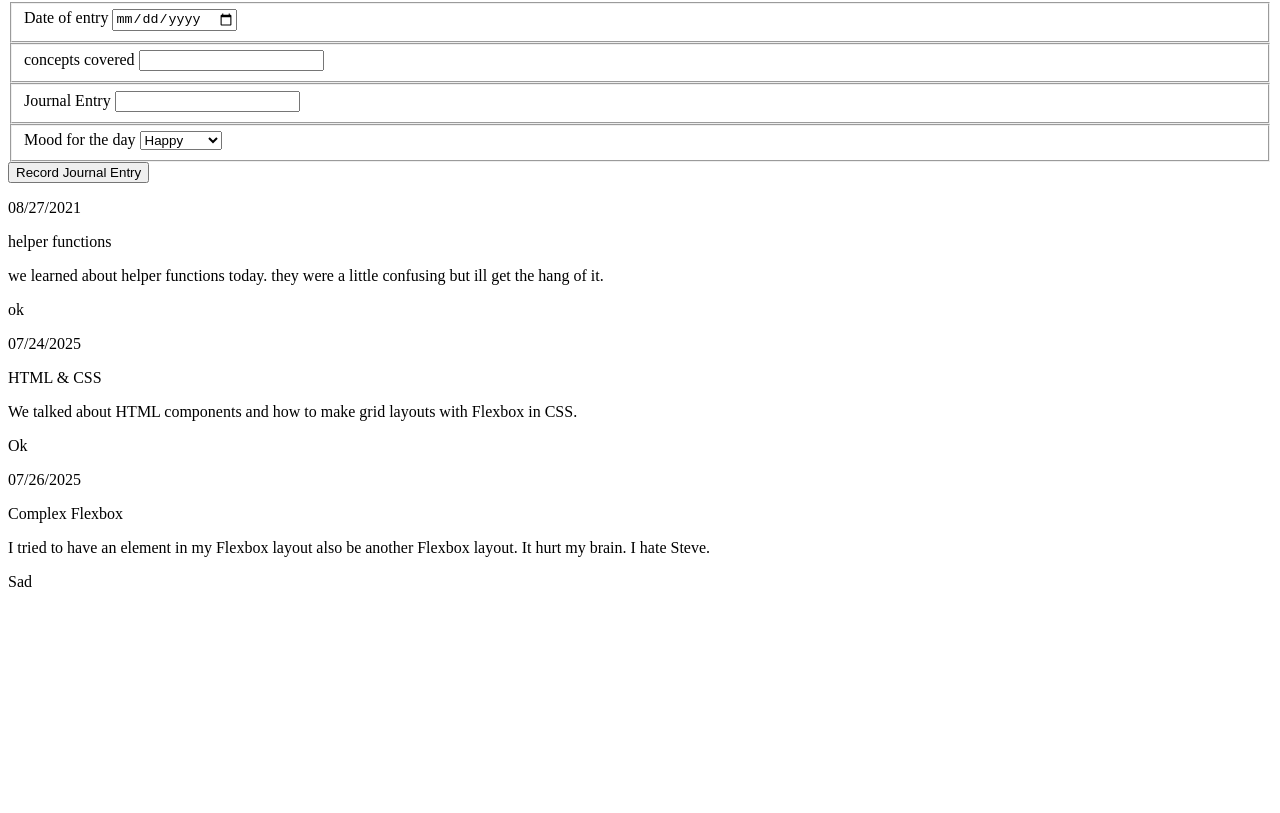
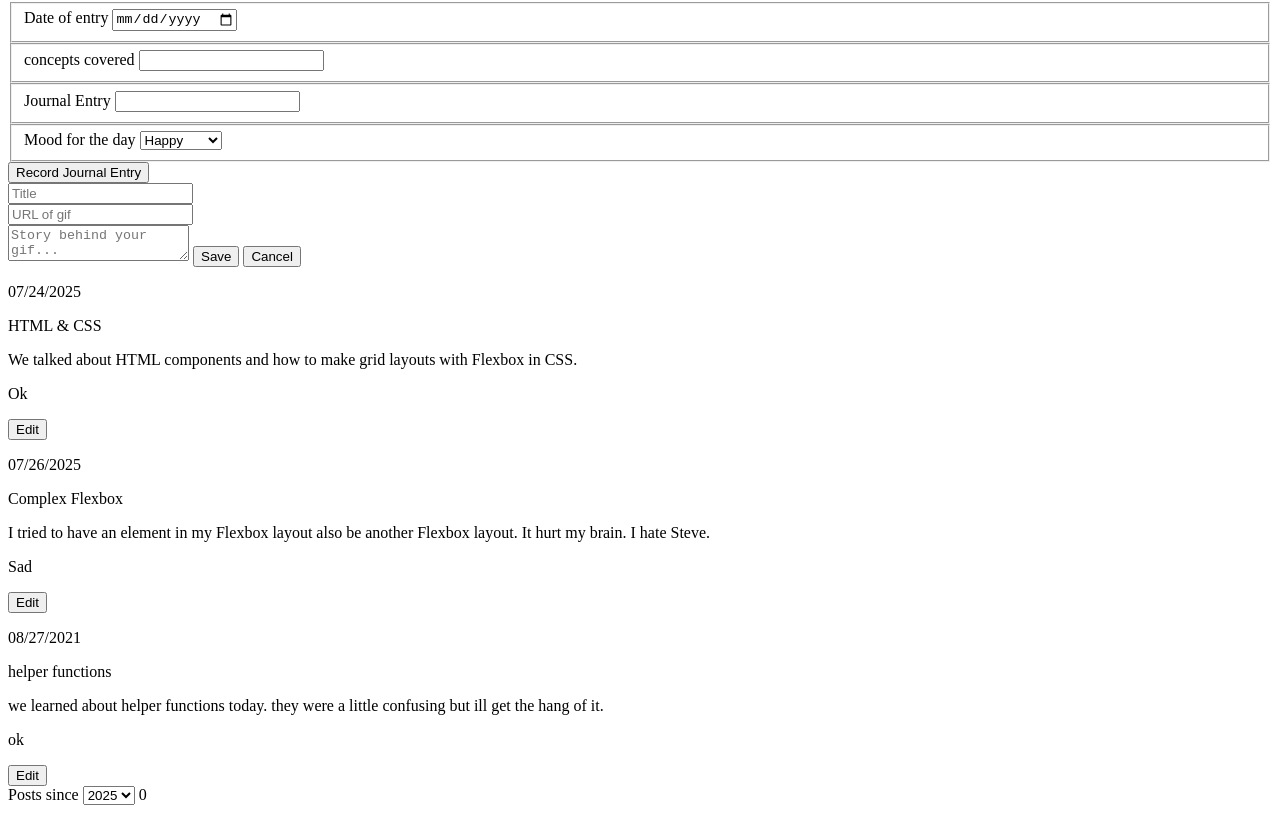
Before and after one commit to householdgenius/daily-journal, a plain HTML site: page index.html in a window 1280 px wide. Shown: the part 138-951 px from the top of the page. Before the commit the page ends 800 px from the top, so only its background shows below. Drawn offline with Linux system fonts and the light colour scheme; no server answers.

Commit message:
journal code now up to date

```diff
--- a/index.html
+++ b/index.html
@@ -16,7 +16,7 @@
             <h1>Emily's Daily Journal</h1>
         </section>
         <h2>Daily Journal</h2>
-        <section class="forms">
+        <section class="newPost">
         <form action="">
             <fieldset>
                 <label for="JournalDate">Date of entry</label>
@@ -53,10 +53,10 @@
         </section>
         <section><button>Record Journal Entry</button></section>
         <section class="entryLog">
-            <!--list thing goes here -->
+          <div class="entryList"></div>
         </section>
     </main>
-    <footer>
+    <footer class="footer">
 
     </footer>
 
--- a/scripts/dataManager.js
+++ b/scripts/dataManager.js
@@ -1,3 +1,15 @@
+
+
+let journalArray = [];
+
+export const journal = () => {
+  //Best practice: we don't want to alter the original state, so
+  //make a copy of it and then return it
+  //The spread operator makes this quick work
+  return [...journalArray];
+}
+
+
 export const getJournalEntries = () => {
 
     return fetch("http://localhost:8088/posts")
@@ -7,3 +19,15 @@ export const getJournalEntries = () => {
         return parsedResponse;
     })
 }
+
+export const createPost = postObj => {
+    return fetch("http://localhost:8088/posts", {
+        method: "POST",
+        headers: {
+            "Content-Type": "application/json"
+        },
+        body: JSON.stringify(postObj)
+
+    })
+        .then(response => response.json())
+  }
--- /dev/null
+++ b/scripts/footer.js
@@ -0,0 +1,22 @@
+export const Footer = () => {
+
+    // HTML to be returned to GiffyGram component
+    return `
+        <footer class="footer">
+            <div class="footer__item">
+                Posts since <select id="yearSelection">
+                <option>2025</option>
+                <option>2024</option>
+                <option>2023</option>
+                <option>2022</option>
+                <option>2021</option>
+                    <option>2020</option>
+                    <option>2019</option>
+                    <option>2018</option>
+                    <option>2017</option>
+                </select>
+                <span id="postCount">0</span>
+            </div>
+        </footer>
+    `
+}
--- a/scripts/journalData.js
+++ b/scripts/journalData.js
@@ -11,21 +11,21 @@ export const journalArray = () => { }
 const journal = [
     {
         id: 1,
-        date: "07/24/2025",
+        timestamp: "07/24/2025",
         concept: "HTML & CSS",
         entry: "We talked about HTML components and how to make grid layouts with Flexbox in CSS.",
         mood: "Ok"
     },
     {
         id: 2,
-        date: "07/26/2025",
+        timestamp: "07/26/2025",
         concept: "Complex Flexbox",
         entry: "I tried to have an element in my Flexbox layout also be another Flexbox layout. It hurt my brain. I hate Steve.",
         mood: "Sad"
     },
     {
         id: 3,
-        date: "08/27/2021",
+        timestamp: "08/27/2021",
         concept: "helper functions",
         entry: "we learned about helper functions today. they were a little confusing but ill get the hang of it.",
         mood: "ok"
--- a/scripts/journalEntry.js
+++ b/scripts/journalEntry.js
@@ -6,10 +6,39 @@
 export const JournalEntryComponent = (entry) => {
     return `
         <section>
-        <p id="date" class="entryDate">${entry.date}</p>
+        <p id="date" class="entryDate">${entry.timestamp}</p>
         <p id="concept" class="entryConcept">${entry.concept}</p>
         <p id="entry" class="journalEntry">${entry.entry}</p>
          <p id="mood" class="entryMood">${entry.mood}</p>
+         <div><button id="edit--${entry.id}">Edit</button></div>
         </section>
     `
 }
+
+export const postEntry = () => {
+    return `
+    <div class="newPost">
+        <div>
+            <input value=""
+                   name="postTitle"
+                   class="newPost__input"
+                   type="text"
+                   placeholder="Title" />
+        </div>
+        <div>
+            <input value=""
+                   name="postURL"
+                   class="newPost__input"
+                   type="text"
+                   placeholder="URL of gif" />
+        </div>
+
+        <textarea name="postDescription"
+            class="newPost__input newPost__description"
+            placeholder="Story behind your gif..."></textarea>
+
+        <button id="newPost__submit">Save</button>
+        <button id="newPost__cancel">Cancel</button>
+    </div>
+    `
+}
--- a/scripts/journalEntryList.js
+++ b/scripts/journalEntryList.js
@@ -34,3 +34,13 @@ export const oneEntryComponent = () => {
     }
     oneLog.innerHTML += listHTMLrepresentation
 }
+
+export const entryList = (allEntries) => {
+	let entryHTML = "";
+		//Loop over the array of posts and for each one, invoke the Post component which returns HTML representation
+		for (const entryObject of allEntries) {
+			//what is a postObject?
+			entryHTML += JournalEntryComponent(entryObject)
+		}
+		return entryHTML;
+}
--- a/scripts/main.js
+++ b/scripts/main.js
@@ -1,7 +1,7 @@
-import { EntryListComponent } from "./journalEntryList.js";
-import {getJournalEntries} from "./dataManager.js"
-
-
+import { EntryListComponent, entryList } from "./journalEntryList.js";
+import {getJournalEntries, createPost} from "./dataManager.js";
+import {Footer} from "./footer.js"
+import {postEntry} from "./journalEntry.js"
 
 EntryListComponent();
 
@@ -41,3 +41,94 @@ applicationElement.addEventListener("change", event => {
     const entryElement = document.querySelector(".journalEntry");
     entryElement.innerHTML = getJournalEntries(filteredData);
   }
+  const showPostList = () => {
+    //Get a reference to the location on the DOM where the list will display
+    const entryElement = document.querySelector(".entryList");
+    getJournalEntries().then((allEntries) => {
+     entryElement.innerHTML = entryList(allEntries);
+    })
+  }
+
+  applicationElement.addEventListener("click", (event) => {
+
+    if (event.target.id.startsWith("edit")){
+      console.log("post clicked", event.target.id.split("--"))
+      console.log("the id is", event.target.id.split("--")[1])
+    }
+  })
+
+  applicationElement.addEventListener("change", event => {
+    if (event.target.id === "yearSelection") {
+      const yearAsNumber = parseInt(event.target.value)
+      console.log(`User wants to see posts since ${yearAsNumber}`)
+      //invoke a filter function passing the year as an argument
+      showFilteredPosts2(yearAsNumber);
+    }
+  })
+
+  const showFilteredPosts2 = (year) => {
+    //get a copy of the post collection
+    const epoch = Date.parse(`01/01/${year}`);
+    //filter the data
+    const filteredData = getJournalEntries().filter(singlePost => {
+      if (singlePost.timestamp >= epoch) {
+        return singlePost
+      }
+    })
+    const postElement = document.querySelector(".entryList");
+    postElement.innerHTML = PostList(filteredData);
+  }
+
+  applicationElement.addEventListener("change", event => {
+    if (event.target.id === "yearSelection") {
+      const yearAsNumber = parseInt(event.target.value)
+
+      console.log(`User wants to see posts since ${yearAsNumber}`)
+      showFilteredPosts(yearAsNumber);
+    }
+    })
+
+    const showFooter = () => {
+      //Get a reference to the location on the DOM where the nav will display
+      const navElement = document.querySelector("footer");
+    navElement.innerHTML = Footer();
+  }
+
+  applicationElement.addEventListener("click", event => {
+    if (event.target.id === "newPost__cancel") {
+        //clear the input fields
+    }
+  })
+
+  applicationElement.addEventListener("click", event => {
+    event.preventDefault();
+    if (event.target.id === "newPost__submit") {
+    //collect the input values into an object to post to the DB
+      const title = document.querySelector("input[name='postTitle']").value
+      const url = document.querySelector("input[name='postURL']").value
+      const description = document.querySelector("textarea[name='postDescription']").value
+      //we have not created a user yet - for now, we will hard code `1`.
+      //we can add the current time as well
+      const postObject = {
+          title: title,
+          imageURL: url,
+          description: description,
+          userId: 1,
+          timestamp: Date.now()
+      }
+
+    // be sure to import from the DataManager
+        createPost(postObject)
+    }
+  })
+
+  const showPostEntry = () => {
+    //Get a reference to the location on the DOM where the nav will display
+    const entryElement = document.querySelector(".entryList");
+    entryElement.innerHTML = postEntry();
+  }
+
+  showPostList();
+  showPostEntry();
+  showFooter();
+  Footer();
```
Also changed, not shown: api/daily-journal.json (+5 -5 lines).
